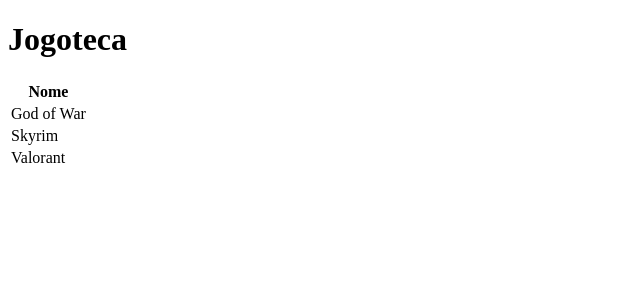
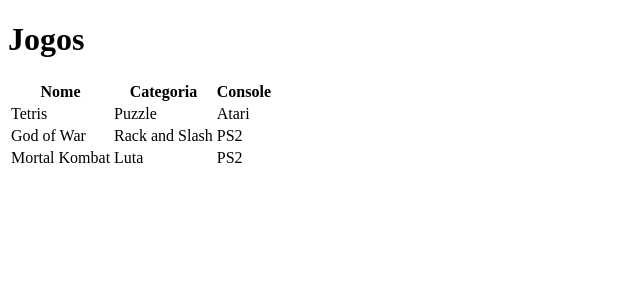
Before and after one commit to kayanerocha/jogoteca, a Flask app: page /inicio in a window 1280 px wide. Shown: the top 300 px of the page, without its empty margins (0-640 px from the left). Run offline with Flask 2, Linux system fonts and the light colour scheme.

Commit message:
imprimindo uma lista de jogos que vem do python

```diff
--- a/jogoteca.py
+++ b/jogoteca.py
@@ -1,10 +1,32 @@
 from flask import Flask, render_template
+
+class Jogo:
+    def __init__(self, nome, categoria, console) -> None:
+        self.__nome = nome
+        self.__categoria = categoria
+        self.__console = console
+
+    @property
+    def nome(self):
+        return self.__nome
+
+    @property
+    def categoria(self):
+        return self.__categoria
+
+    @property
+    def console(self):
+        return self.__console
 
 # __name__: faz referência a esse próprio arquivo
 app = Flask(__name__)
 
 @app.route('/inicio')
 def ola():
-    return render_template('lista.html')
+    jogo1 = Jogo('Tetris', 'Puzzle', 'Atari')
+    jogo2 = Jogo('God of War', 'Rack and Slash', 'PS2')
+    jogo3 = Jogo('Mortal Kombat', 'Luta', 'PS2')
+    jogos = [jogo1, jogo2, jogo3]
+    return render_template('lista.html', titulo='Jogos', jogos=jogos)
 
 app.run()
--- a/templates/lista.html
+++ b/templates/lista.html
@@ -9,24 +9,24 @@
 <body>
     <div class="container">
         <div class="page-header">
-            <h1>Jogoteca</h1>
+            <h1>{{ titulo }}</h1>
         </div>
         <table class="table table-striped table-responsive table-bordered">
             <thead class="thead-default">
                 <tr>
                     <th>Nome</th>
+                    <th>Categoria</th>
+                    <th>Console</th>
                 </tr>
             </thead>
             <tbody>
+                {% for jogo in jogos %}
                 <tr>
-                    <td>God of War</td>
+                    <td>{{ jogo.nome }}</td>
+                    <td>{{ jogo.categoria }}</td>
+                    <td>{{ jogo.console }}</td>
                 </tr>
-                <tr>
-                    <td>Skyrim</td>
-                </tr>
-                <tr>
-                    <td>Valorant</td>
-                </tr>
+                {% endfor %}
             </tbody>
         </table>
     </div>
```
